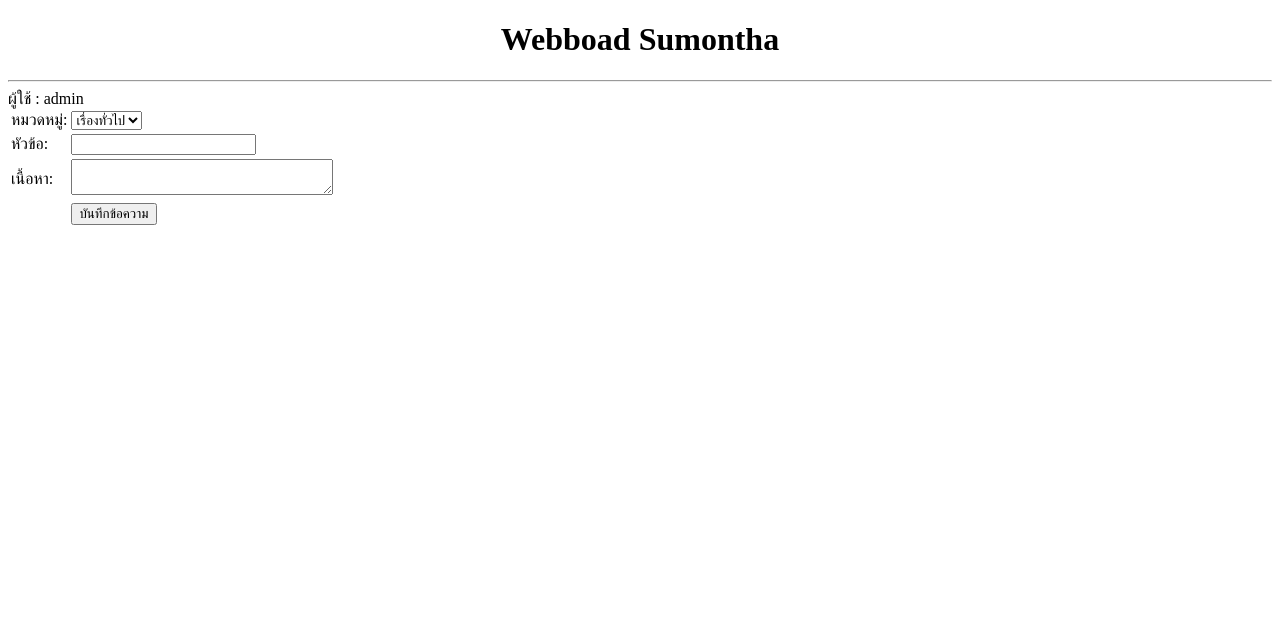
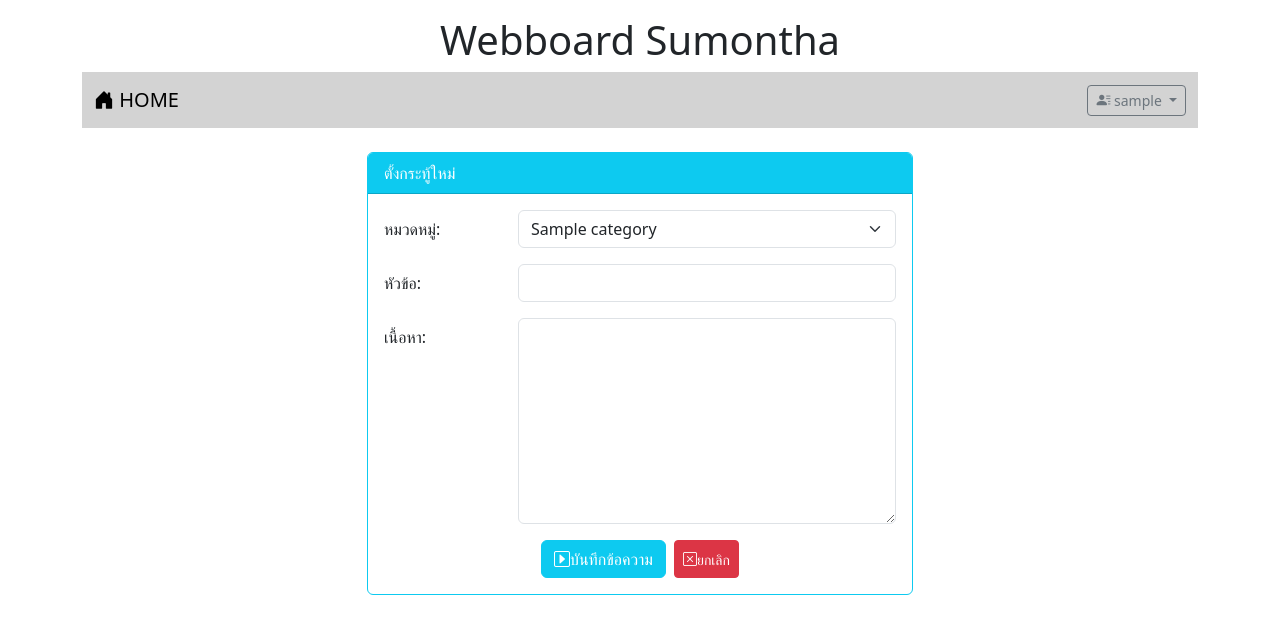
Before and after one commit to sumonthaa/Webboard_ECT_Wed, a PHP site: page /newpost.php in a window 1280 px wide. Shown: the top 634 px of the page. Run offline with PHP 8.4, Linux system fonts and the light colour scheme; the visitor is signed in with stand-in values (Sample User, id 1); tables that the repository leaves empty hold one stand-in row (values such as "Sample post").

Commit message:
work9 Finished
work9 Finished

```diff
--- a/newpost.php
+++ b/newpost.php
@@ -9,26 +9,63 @@
 <html>
 <head>
     <meta charset="utf-8">
+    <link href="https://cdn.jsdelivr.net/npm/bootstrap@5.3.3/dist/css/bootstrap.min.css" rel="stylesheet" integrity="sha384-QWTKZyjpPEjISv5WaRU9OFeRpok6YctnYmDr5pNlyT2bRjXh0JMhjY6hW+ALEwIH" crossorigin="anonymous">
+    <script src="https://cdn.jsdelivr.net/npm/bootstrap@5.3.3/dist/js/bootstrap.bundle.min.js" integrity="sha384-YvpcrYf0tY3lHB60NNkmXc5s9fDVZLESaAA55NDzOxhy9GkcIdslK1eN7N6jIeHz" crossorigin="anonymous"></script>
+    <link rel="stylesheet" href="https://cdn.jsdelivr.net/npm/bootstrap-icons@1.11.3/font/bootstrap-icons.min.css">
     <title>Newpost</title>
 </head>
 <body>
-    <h1 align="center">Webboad Sumontha</h1>
-    <hr>
-    ผู้ใช้ : <?php echo $_SESSION['username']; ?>
-    <form>
-        <table>
-            <tr><td>หมวดหมู่:</td>
-            <td>
-                <select>
-                <option value="general">เรื่องทั่วไป</option>
-                <option value="study">เรื่องเรียน</option>
-            </select>
-            </td>
-            </tr>
-            <tr><td>หัวข้อ:</td><td><input type="text"name="topic"></td></tr>
-            <tr><td>เนื้อหา:</td><td><textarea rows="2" cols="30"></textarea></td></tr>
-            <tr><td></td><td><input type="submit" value="บันทึกข้อความ"></td></tr>
-        </table>
-    </form>
+   <div class="container">
+        <h1 style="text-align: center;" class="mt-3">Webboard Sumontha</h1>
+        <?php include "nav.php" ?>
+        <div class="row mt-4">
+            <div class="col-lg-3 col-md-2 col-sm-1"></div>
+            <div class="col-lg-6 col-md-8 col-sm-10">
+                <div class="card border-info">
+                <div class="card-header bg-info text-white">ตั้งกระทู้ใหม่</div>
+                <div class="card-body">
+                    <form action="newpost_save.php" method="post">
+                        <div class="row">
+                            <label class="col-lg-3 col-form-label">หมวดหมู่:</label>
+                            <div class="col-lg-9">
+                            <select name="category" class="form-select">
+                        <?php
+                            $conn=new PDO("mysql:host=localhost;dbname=webboard;charset=utf8","root","");
+                            $sql="SELECT * FROM category";
+                            foreach($conn->query($sql) as $row){
+                                echo " <option value=$row[id]>$row[name]</option> ";
+                            }
+                            $conn=null;
+                        ?>
+                    </select>
+                            </div>
+                        </div>
+                    <div class="row mt-3">
+                        <label class="col-lg-3 col-form-label">หัวข้อ:</label>
+                        <div class="col-lg-9">
+                            <input type="text" name="topic" class="form-control" required>
+                        </div>
+                    </div>
+                    <div class="row mt-3">
+                        <label class="col-lg-3 col-form-label">เนื้อหา:</label>
+                        <div class="col-lg-9">
+                            <textarea name="comment" rows="8" class="form-control" required></textarea>
+                        </div>
+                    </div>
+                    <div class="row mt-3">
+                        <div class="col-lg-12 d-flex justify-content-center">
+                        <button type="submit" class="btn btn-info btn=sm text-white me-2">
+                        <i class="bi bi-caret-right-square"></i>บันทึกข้อความ</button>
+                        <button type="reset" class="btn btn-danger btn-sm">
+                        <i class="bi bi-x-square"></i>ยกเลิก</button>
+                        </div>
+                    </div>
+                    </form>
+                </div>
+            </div>
+        </div>
+        <div class="col-lg-3 col-md-2 col-sm-1"></div>
+        </div>
+   </div><br>
 </body>
 </html>
```
Also changed, not shown: index.php (+30 -6 lines), newpost_save.php (added, +16 -0 lines), register.php (+12 -0 lines), register_save.php (+15 -7 lines), verify.php (+19 -37 lines).
